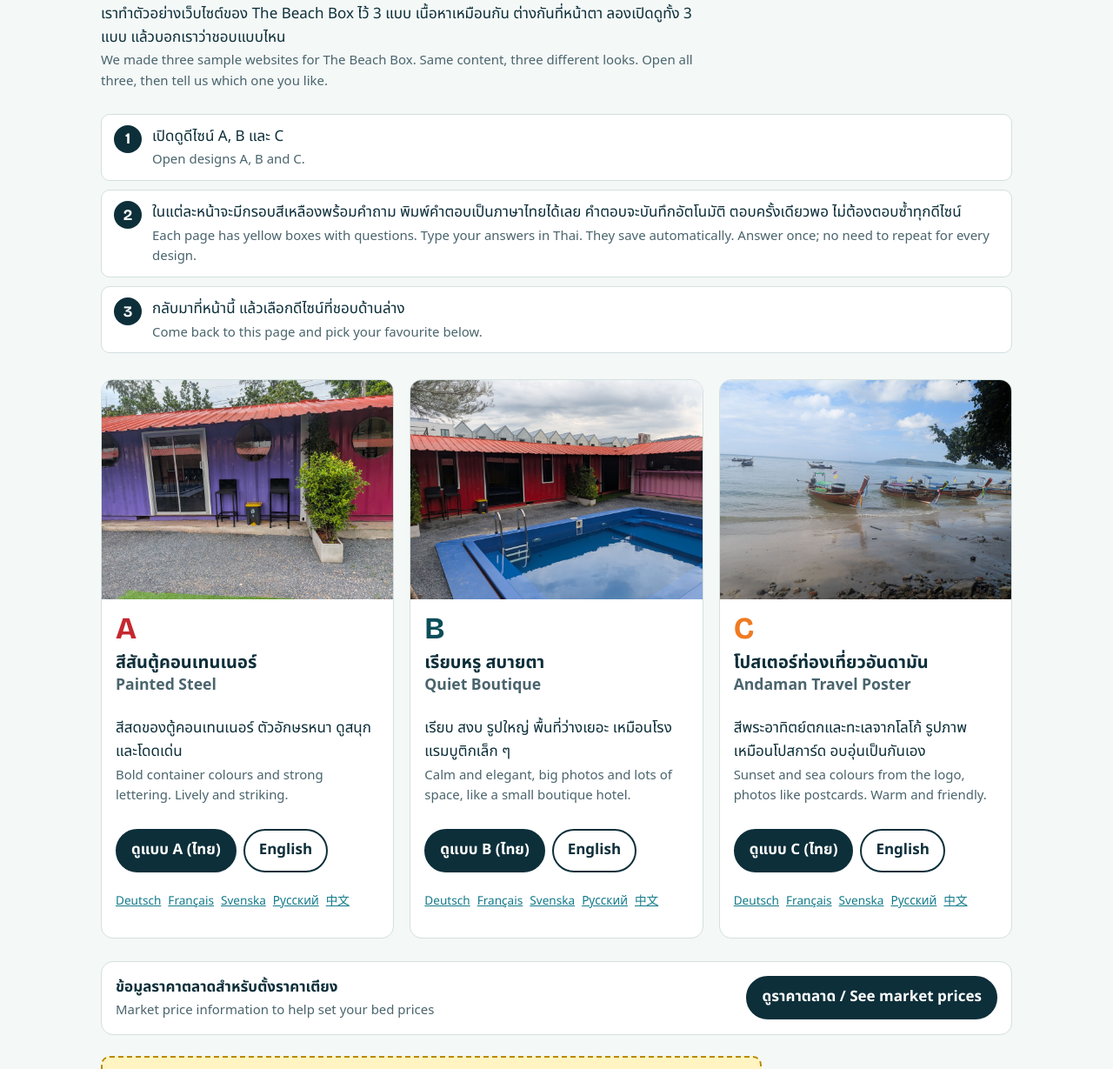
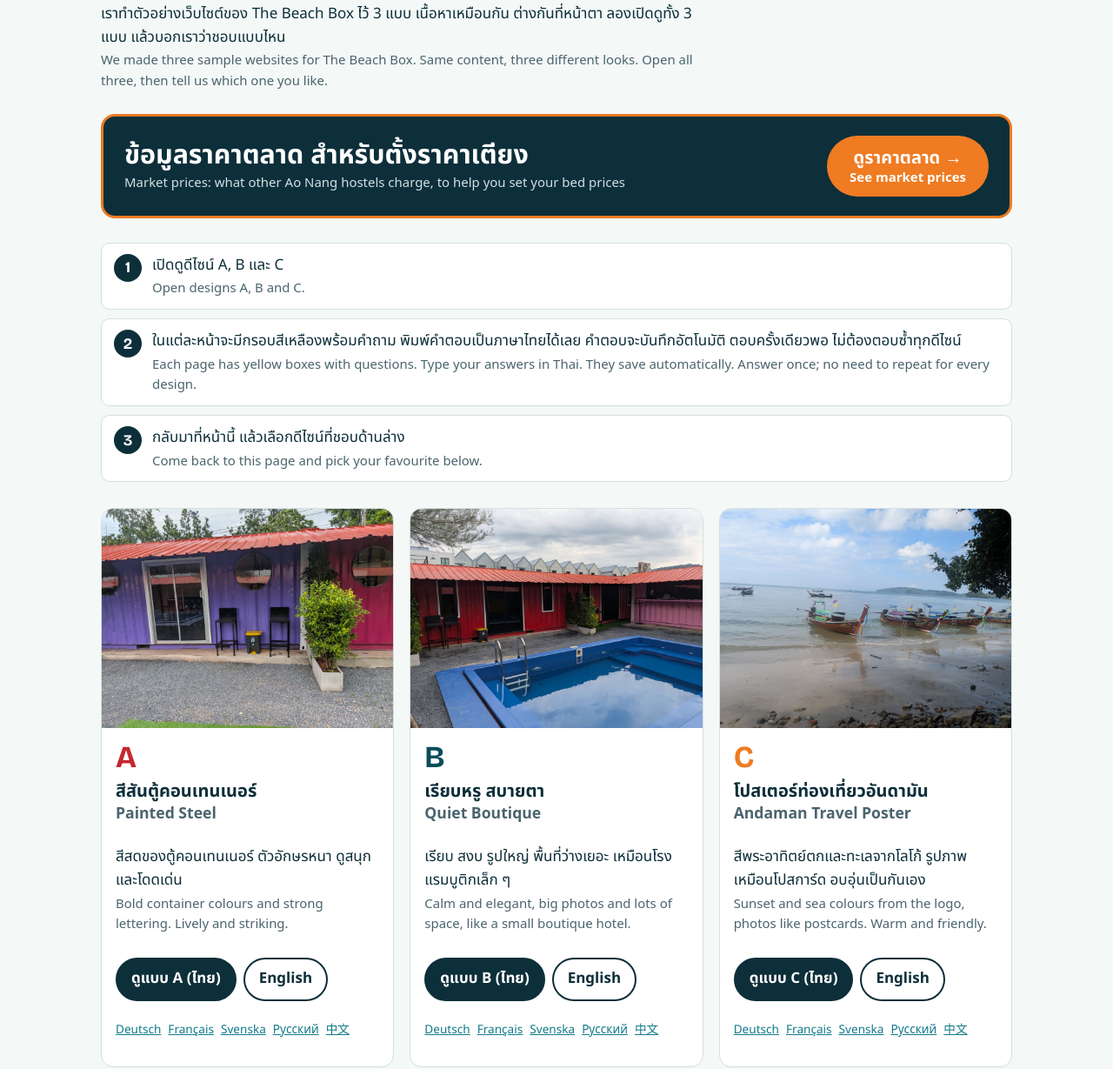
Before and after one commit to roddyda-cyber/beach-box-preview, a plain HTML site: page index.html in a window 1280 px wide. Shown: the part 131-1360 px from the top of the page at 87% size. Drawn offline with nearby package versions, Linux system fonts and the light colour scheme.

Commit message:
Make the market prices link a large banner on the review page
Co-Authored-By: Claude Fable 5.2 <noreply@anthropic.com>

```diff
--- a/index.html
+++ b/index.html
@@ -34,6 +34,13 @@ h2{font:700 1.25rem/1.25 "Noto Sans Thai",sans-serif;margin:0}
 .go a:focus-visible{outline:3px solid var(--sun);outline-offset:2px}
 .more{font-size:.85rem;color:var(--soft)}
 .more a{color:var(--sea);margin-right:8px}
+.market{display:flex;flex-wrap:wrap;gap:14px 24px;align-items:center;justify-content:space-between;margin:0 0 28px;padding:22px 24px;background:var(--ink);color:#fff;border-radius:16px;text-decoration:none;border:3px solid var(--sun)}
+.market b{font:700 clamp(1.3rem,4.5vw,1.9rem)/1.25 "Noto Sans Thai",sans-serif;display:block}
+.market .en{color:#cfe1e4}
+.mk-txt{flex:1 1 320px;min-width:0}
+.mk-btn{background:var(--sun);color:#fff;font-weight:700;font-size:1.25rem;line-height:1.2;border-radius:999px;padding:14px 26px;text-align:center}
+.mk-btn .en{color:#fff;font-size:.75em}
+.market:focus-visible{outline:4px solid #fff;outline-offset:3px}
 footer{margin:40px 0 60px;color:var(--soft);font-size:.9rem}
 @media (max-width:820px){.cards{grid-template-columns:1fr}}
 </style>
@@ -49,6 +56,11 @@ footer{margin:40px 0 60px;color:var(--soft);font-size:.9rem}
 
   <p class="intro">เราทำตัวอย่างเว็บไซต์ของ The Beach Box ไว้ 3 แบบ เนื้อหาเหมือนกัน ต่างกันที่หน้าตา ลองเปิดดูทั้ง 3 แบบ แล้วบอกเราว่าชอบแบบไหน
     <span class="en">We made three sample websites for The Beach Box. Same content, three different looks. Open all three, then tell us which one you like.</span></p>
+
+  <a class="market" href="market.html">
+    <span class="mk-txt"><b>ข้อมูลราคาตลาด สำหรับตั้งราคาเตียง</b><span class="en">Market prices: what other Ao Nang hostels charge, to help you set your bed prices</span></span>
+    <span class="mk-btn">ดูราคาตลาด →<span class="en">See market prices</span></span>
+  </a>
 
   <ol class="steps">
     <li><span>เปิดดูดีไซน์ A, B และ C<span class="en">Open designs A, B and C.</span></span></li>
@@ -89,11 +101,6 @@ footer{margin:40px 0 60px;color:var(--soft);font-size:.9rem}
     </article>
   </div>
 
-  <p style="margin:26px 0 0;background:#fff;border:1px solid var(--line);border-radius:14px;padding:16px;display:flex;flex-wrap:wrap;gap:12px;align-items:center;justify-content:space-between">
-    <span style="flex:1 1 300px"><b>ข้อมูลราคาตลาดสำหรับตั้งราคาเตียง</b><span class="en">Market price information to help set your bed prices</span></span>
-    <span class="go"><a class="main" href="market.html">ดูราคาตลาด / See market prices</a></span>
-  </p>
-
   <div class="q-slot" data-q="general"></div>
 
   <footer>ตัวอย่างดีไซน์ ยังไม่ใช่เว็บไซต์จริง กรุณาอย่าพิมพ์รหัสผ่านหรือข้อมูลธนาคารในช่องคำตอบ<span class="en">Design preview, not the live website. Please do not type passwords or bank details in the answer boxes.</span></footer>
```
